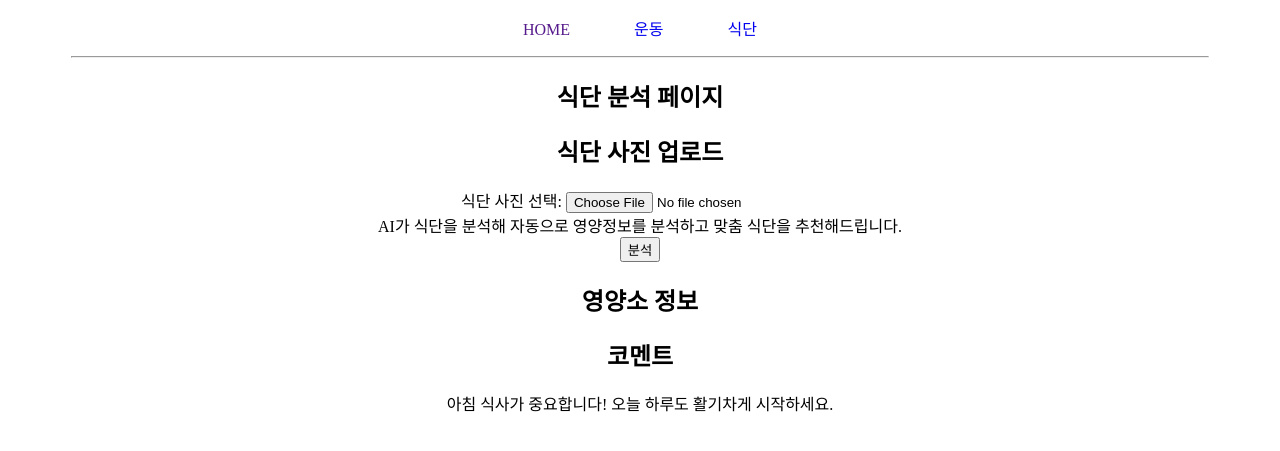
After one commit to lifelong-learner-dev/unsik, a Django app: page /meal/meal_analyze in a window 1280 px wide. The commit adds this page. Shown: the top 451 px of the page. Run offline with Django 4.2, Linux system fonts and the light colour scheme.

Commit message:
식단 분석 페이지 추가

```diff
--- a/db_settings.py
+++ b/db_settings.py
@@ -3,7 +3,7 @@ DATABASES = {
         "ENGINE": "django.db.backends.mysql",  # 엔진
         "NAME": "unsik_db",  # 데이터베이스 이름
         "USER": "root",  # 사용자
-        "PASSWORD": "1234567",  # 비밀번호
+        "PASSWORD": "1234",  # 비밀번호
         "HOST": "localhost",  # 호스트
         "PORT": "3306",  # 포트번호
     }
--- /dev/null
+++ b/meal/templates/meal/meal_analyze.html
@@ -0,0 +1,40 @@
+{% extends 'base.html' %}
+
+{% block content %}
+<h2>식단 분석 페이지</h2>
+<main>
+    <section class="meal-analysis">
+        <h1>식단 사진 업로드</h1>
+        <form>
+            <label for="fileUpload">식단 사진 선택:</label>
+            <input type="file" id="fileUpload" name="fileUpload" accept="image/*">
+        </form>
+        <div id="preview">
+            AI가 식단을 분석해 자동으로 영양정보를 분석하고 맞춤 식단을 추천해드립니다.
+        </div>
+        <button id="analyze-button">분석</button>
+    </section>
+    <div id="current-section"></div>
+    <!-- <section class="meal-details">
+        <h2>식단 정보</h2>
+        <div id="meal_detail"></div>
+    </section>
+    </div> -->
+</main>
+<aside>
+    <div id="analysis-section">
+        <main>
+            <p>이 식단으로 예측했습니다. 이 정보가 맞나요?</p>
+            <button id="confirm-button">맞음</button>
+            <button id="deny-button">틀림</button>
+        </main>
+    </div>
+
+    <h2>영양소 정보</h2>
+    <div id="nutrient_information"></div>
+    <h2>코멘트</h2>
+    <div id="time_comment"></div>
+
+
+</aside>
+{% endblock content %}
--- a/meal/urls.py
+++ b/meal/urls.py
@@ -3,4 +3,5 @@ from . import views
 
 urlpatterns = [
     path("", views.meal_index, name='meal_index'),
+    path("meal_analyze", views.meal_analyze, name='meal_analyze'),
 ]
--- a/meal/views.py
+++ b/meal/views.py
@@ -4,3 +4,6 @@ from django.shortcuts import render
 
 def meal_index(request):
     return render(request, 'meal/meal_index.html' )
+
+def meal_analyze(request):
+    return render(request, 'meal/meal_analyze.html')
--- /dev/null
+++ b/static/css/meal_analyze.css
@@ -0,0 +1,3 @@
+#analysis-section {
+    display: none;
+}
--- /dev/null
+++ b/static/js/meal_analyze.js
@@ -0,0 +1,66 @@
+
+$(document).ready(function(){
+
+
+    // 이미지 업로드 & 보여주기
+    document.getElementById('fileUpload').addEventListener('change', function(event) {
+        var file = event.target.files[0];
+        var reader = new FileReader();
+
+        reader.onload = function(e) {
+            var img = document.createElement('img');
+            img.src = e.target.result;
+            img.style.maxWidth = '500px';
+            img.style.maxHeight = '500px';
+
+            var preview = document.getElementById('preview');
+            preview.innerHTML = '';
+            preview.appendChild(img);
+        };
+
+        reader.readAsDataURL(file);
+    });
+
+    // '분석' 버튼 클릭시 함수
+    document.getElementById('analyze-button').addEventListener('click', function() {
+        // document.getElementById('current-section').style.display = 'none'; // 현재 섹션을 숨깁니다.
+        document.getElementById('analysis-section').style.display = 'block'; // 분석 섹션을 표시합니다.
+    });
+
+    // 맞음 버튼 클릭 로직
+    document.getElementById('confirm-button').addEventListener('click', function() {
+    });
+
+    // 틀림 버튼 클릭 로직
+    document.getElementById('deny-button').addEventListener('click', function() {
+    });
+
+    updateComment()
+
+    // document.addEventListener('DOMContentLoaded', updateComment);
+
+
+})
+
+// 시간별 코멘트
+function updateComment() {
+    var now = new Date();
+    var hours = now.getHours();
+    var commentText = '';
+
+    if (hours >= 6 && hours <= 9) {
+        // 아침 시간대 (6시-9시)
+        commentText = '아침 식사가 중요합니다! 오늘 하루도 활기차게 시작하세요.';
+    } else if (hours >= 11 && hours <= 14) {
+        // 점심 시간대 (11시-14시)
+        commentText = '점심 시간입니다! 균형 잡힌 식사로 에너지를 충전하세요.';
+    } else if (hours >= 18 && hours <= 20) {
+        // 저녁 시간대 (18시-20시)
+        commentText = '저녁 시간이네요. 하루를 마무리하는 든든한 식사를 즐기세요.';
+    } else {
+        // 그 외
+        commentText = '식사 시간이 아닙니다. 건강한 간식을 섭취해 보세요!';
+    }
+
+    document.getElementById('time_comment').textContent  = commentText;
+}
--- a/templates/base.html
+++ b/templates/base.html
@@ -6,7 +6,10 @@
     <meta charset="UTF-8">
     <title>base 페이지</title>
     <link rel="stylesheet" href="{% static '/css/basic.css' %}">
-    <script src="https://code.jquery.com/jquery-3.7.1.min.js"></script>
+    <link rel="stylesheet" href="{% static '/css/meal_analyze.css' %}">
+    <!-- <script src="https://code.jquery.com/jquery-3.7.1.min.js"></script> -->
+    <script src="{% static 'js/jquery-3.7.1.min.js' %}"></script>
+    <script src="{% static 'js/meal_analyze.js' %}"></script>
 </head>
 
 <body>
```
Also changed, not shown: README.md.
